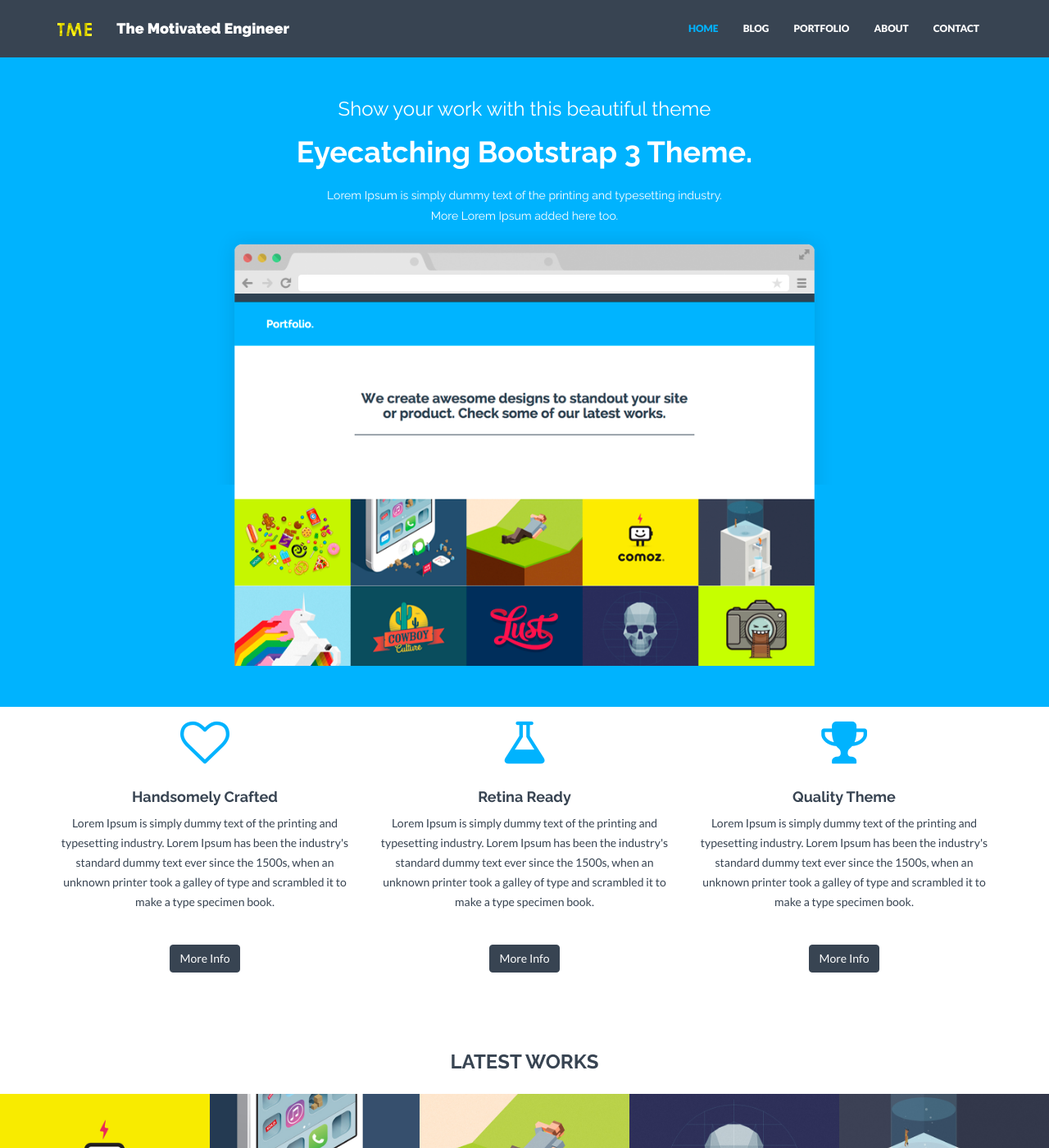
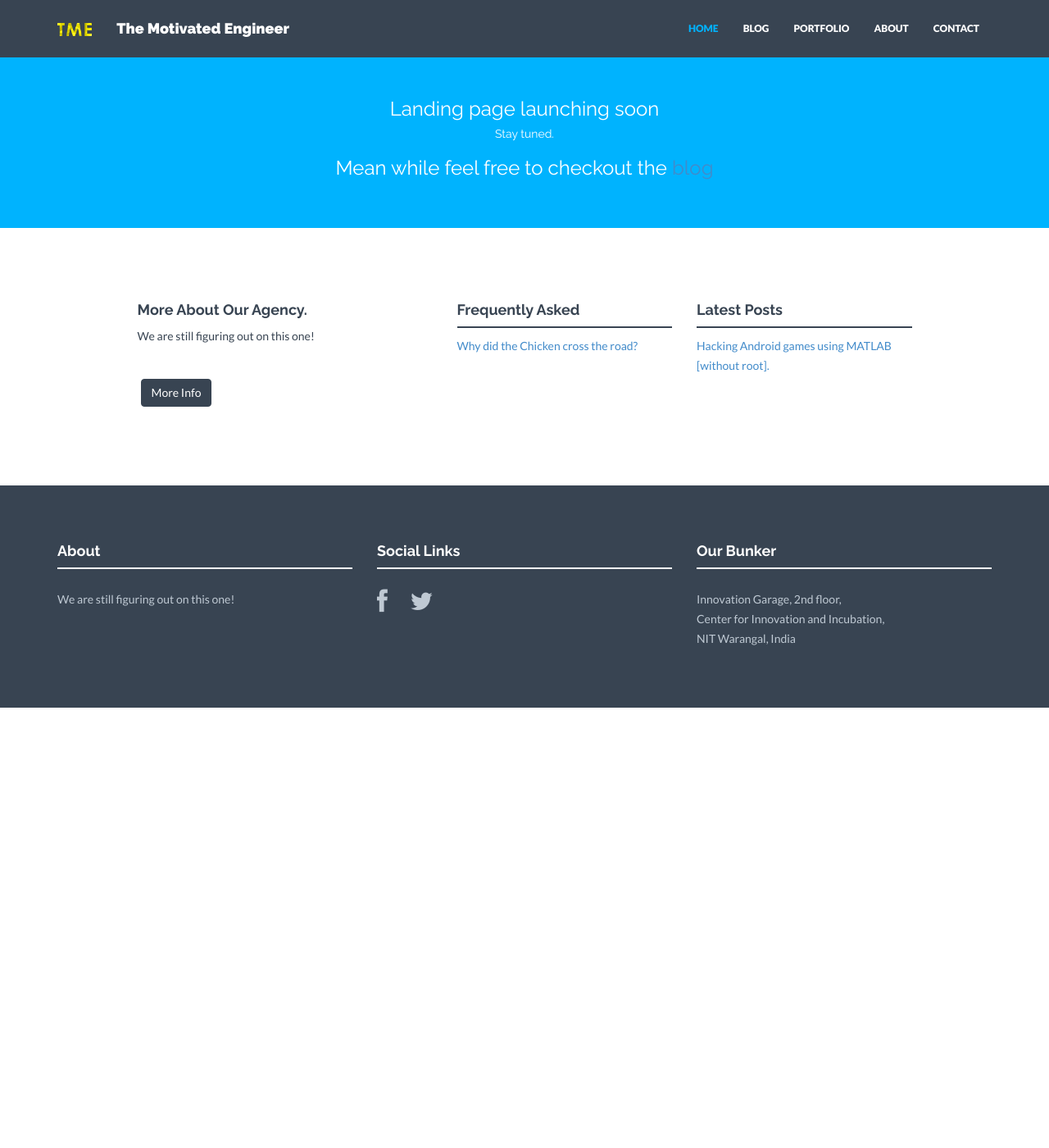
Before and after one commit to themotivatedengineer/themotivatedengineer.github.io, a Jekyll site: the page built from index.html, in a window 1280 px wide and 1400 px high. Shown: the whole window at 82% size. Built offline with Jekyll 4.4.1, drawn with Linux system fonts in a browser that asks for light colours; nearby versions of some CDN libraries; some of the changed lines change nothing that is shown; some of the changed text lies outside the part shown.

Commit message:
Change landing page

```diff
--- a/_config.yml
+++ b/_config.yml
@@ -26,16 +26,16 @@ colors:  #in hex code if not noted else
 
 # Social networks usernames. Many more available: google-plus, flickr, linkedin, etc). Shown in footer.
 social:
-  - title: dribbble
-    url:
+  # - title: dribbble
+  #   url:
   - title: facebook
-    url:
+    url:  http://fb.com/themotivatedengineer
   - title: twitter
-    url:
-  - title: instagram
-    url:
-  - title: tumblr
-    url:
+    url:  http://twitter.com/psurya1994
+  # - title: instagram
+  #   url:
+  # - title: tumblr
+  #   url:
 
 # Postal address (add as many lines as necessary). Shown in footer and on Contact page.
 address:
@@ -56,37 +56,37 @@ members:
     text: Computer Vision enthusiast with interests in other fields like electronics and environment impact assessment
     img: team01.jpg
     social:
-      - title: envelope #use for email address
-        url: mailto:name@domain.com
+      - title: Hi there! #use for email address
+        url: mailto:p.surya1994@gmail.com
       - title: twitter
-        url: http://twitter.com/handle
-  - name: Paul Jameson
-    position: Lead Designer
-    text: Lorem Ipsum is simply dummy text of the printing and typesetting industry.
-    img: team02.jpg
-    social:
-      - title: envelope #use for email address
-        url: mailto:name@domain.com
-      - title: twitter
-        url: http://twitter.com/handle
-  - name: Laura Sommers
-    position: Lead Developer
-    text: Lorem Ipsum is simply dummy text of the printing and typesetting industry.
-    img: team03.jpg
-    social:
-      - title: envelope #use for email address
-        url: mailto:name@domain.com
-      - title: twitter
-        url: http://twitter.com/handle
-  - name: Martin Blunt
-    position: Marketing
-    text: Lorem Ipsum is simply dummy text of the printing and typesetting industry.
-    img: team04.jpg
-    social:
-      - title: envelope #use for email address
-        url: mailto:name@domain.com
-      - title: twitter
-        url: http://twitter.com/handle
+        url: http://twitter.com/psurya1994
+  # - name: Paul Jameson
+  #   position: Lead Designer
+  #   text: Lorem Ipsum is simply dummy text of the printing and typesetting industry.
+  #   img: team02.jpg
+  #   social:
+  #     - title: envelope #use for email address
+  #       url: mailto:name@domain.com
+  #     - title: twitter
+  #       url: http://twitter.com/handle
+  # - name: Laura Sommers
+  #   position: Lead Developer
+  #   text: Lorem Ipsum is simply dummy text of the printing and typesetting industry.
+  #   img: team03.jpg
+  #   social:
+  #     - title: envelope #use for email address
+  #       url: mailto:name@domain.com
+  #     - title: twitter
+  #       url: http://twitter.com/handle
+  # - name: Martin Blunt
+  #   position: Marketing
+  #   text: Lorem Ipsum is simply dummy text of the printing and typesetting industry.
+  #   img: team04.jpg
+  #   social:
+  #     - title: envelope #use for email address
+  #       url: mailto:name@domain.com
+  #     - title: twitter
+  #       url: http://twitter.com/handle
 
 # Clients information. Shown on Home and About pages.
 clients:
--- a/_includes/header.html
+++ b/_includes/header.html
@@ -2,13 +2,9 @@
     <div class="container">
         <div class="row">
             <div class="col-lg-8 col-lg-offset-2">
-                <h3>Show your work with this beautiful theme</h3>
-                <h1>Eyecatching Bootstrap 3 Theme.</h1>
-                <h5>Lorem Ipsum is simply dummy text of the printing and typesetting industry.</h5>
-                <h5>More Lorem Ipsum added here too.</h5>
-            </div>
-            <div class="col-lg-8 col-lg-offset-2 himg">
-                <img src="{{ "/assets/img/browser.png" | prepend: site.baseurl }}" class="img-responsive">
+                <h3>Landing page launching soon</h3>
+                <h5>Stay tuned.</h5>
+                <h3>Mean while feel free to checkout the <a href="{{site_url}}/blog">blog</a></h3>
             </div>
         </div><!-- /row -->
     </div> <!-- /container -->
--- a/_layouts/index.html
+++ b/_layouts/index.html
@@ -4,6 +4,3 @@ layout: default
 {% include header.html %}
 
   {{ content }}
-
-{% include testimonial.html %}
-{% include clients.html %}
--- a/index.html
+++ b/index.html
@@ -4,7 +4,7 @@ title: Home
 permalink: /
 ---
 
-<div id="service">
+<!-- <div id="service">
     <div class="container">
         <div class="row centered">
             <div class="col-md-4">
@@ -26,10 +26,10 @@ permalink: /
                 <p><br/><a href="#" class="btn btn-theme">More Info</a></p>
             </div>
         </div>
-    </div><! --/container -->
-</div><! --/service -->
+    </div>
+</div>
+ -->
 
-{% include portfolio.html title="LATEST WORKS" limit=10 %}
 
 <div class="container mtb">
     <div class="row">
```
